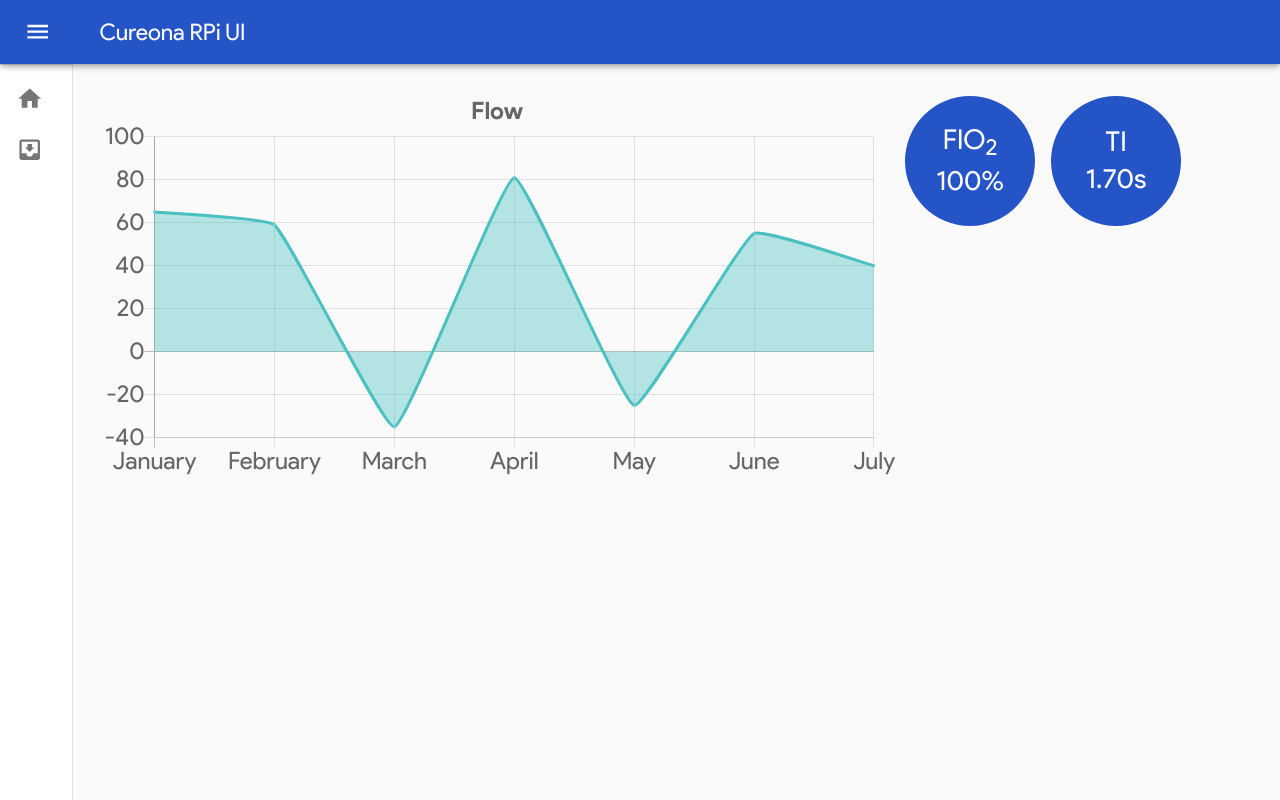
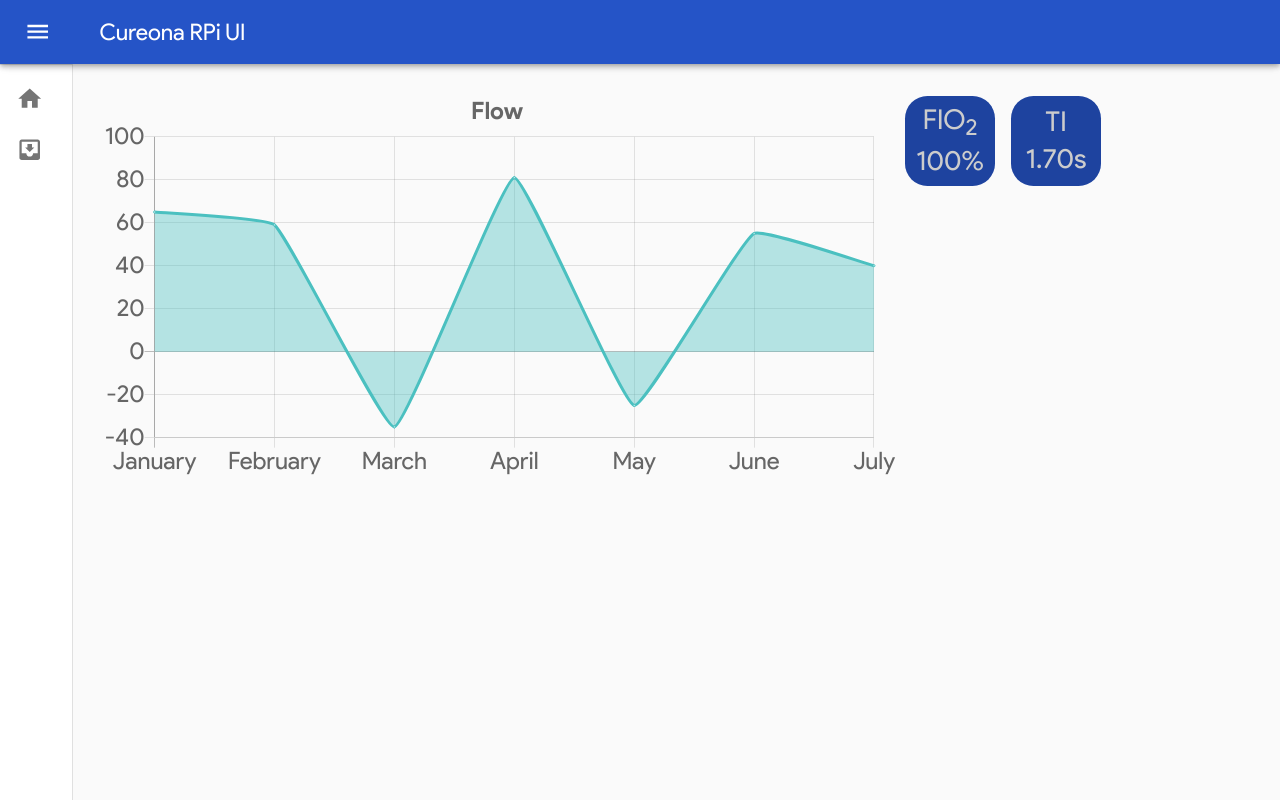
Before and after one commit to RiccLQL/SFVentilator, a React (Create React App) app in the folder react-ui/: page / in a window 1280 px wide. Built offline with nearby package versions, Linux system fonts and the light colour scheme.

Commit message:
Increase slider font size; resize button and text

```diff
--- a/react-ui/src/SettingButton.jsx
+++ b/react-ui/src/SettingButton.jsx
@@ -1,7 +1,9 @@
 import React, { useEffect, useState } from "react";
 import PropTypes from 'prop-types';
 
-import { makeStyles } from "@material-ui/core/styles";
+import clsx from "clsx";
+
+import { makeStyles, withStyles } from "@material-ui/core/styles";
 import {
     Button, ButtonBase,
     Dialog, DialogActions, DialogContent, DialogTitle,
@@ -16,15 +18,39 @@ import RightIcon from "@material-ui/icons/KeyboardArrowRight";
 
 import { units } from "./Utilities";
 
+const buttonSize = 90;
+const sliderLabelSize = 40;
+
 const useStyles = makeStyles(theme => ({
     root: {
         margin: theme.spacing(1),
     },
-    buttonBase: {
-        width: 130,
-        height: 130,
+    button: {
         backgroundColor: theme.palette.primary.main,
-        borderRadius: "50%",
+        borderRadius: "25%",
+        height: buttonSize,
+        width: buttonSize,
+        "&:hover, &$focusVisible": {
+            zIndex: 1,
+            "& $buttonBackdrop": {
+                opacity: 0,
+            }
+        }
+    },
+    buttonOpen: {
+        border: "6px solid black",
+    },
+    focusVisible: {},
+    buttonBackdrop: {
+        position: 'absolute',
+        top: 0,
+        left: 0,
+        right: 0,
+        bottom: 0,
+        borderRadius: "25%",
+        backgroundColor: theme.palette.common.black,
+        opacity: 0.2,
+        transition: theme.transitions.create('opacity'),
     },
     primary: {
         color: "white",
@@ -45,8 +71,18 @@ const useStyles = makeStyles(theme => ({
     },
 }));
 
-function SettingButton({ decimalPlaces, description, min, max, setter, setting, unit, value }) {
-    const [open, setOpen] = useState(false);
+const SettingButtonDialogSlider = withStyles({
+    valueLabel: {
+        fontSize: "1.2rem",
+        "& > span": {
+            width: sliderLabelSize,
+            height: sliderLabelSize,
+        },
+    },
+})(Slider);
+
+function SettingButton({ decimalPlaces, description, min, max, setter, setting, unit, value, startOpen }) {
+    const [open, setOpen] = useState(!!startOpen);
     const [localValue, setLocalValue] = useState(value);
     const [localValueString, setLocalValueString] = useState(value.toFixed(decimalPlaces));
 
@@ -81,7 +117,7 @@ function SettingButton({ decimalPlaces, description, min, max, setter, setting,
                                 {min.toFixed(decimalPlaces)}{unitText}
                             </Grid>
                             <Grid item xs>
-                                <Slider
+                                <SettingButtonDialogSlider
                                     className={classes.slider}
                                     marks
                                     {...{ min, max, step }}
@@ -154,10 +190,12 @@ function SettingButton({ decimalPlaces, description, min, max, setter, setting,
             </Dialog>
             <div className={classes.root}>
                 <ButtonBase
-                    className={classes.buttonBase}
+                    className={clsx(classes.button, open && classes.buttonOpen)}
                     focusRipple
+                    focusVisibleClassName={classes.focusVisible}
                     onClick={() => setOpen(true)}
                 >
+                    {!open && <span className={classes.buttonBackdrop} />}
                     <div>
                         <Typography
                             className={classes.primary}
```
